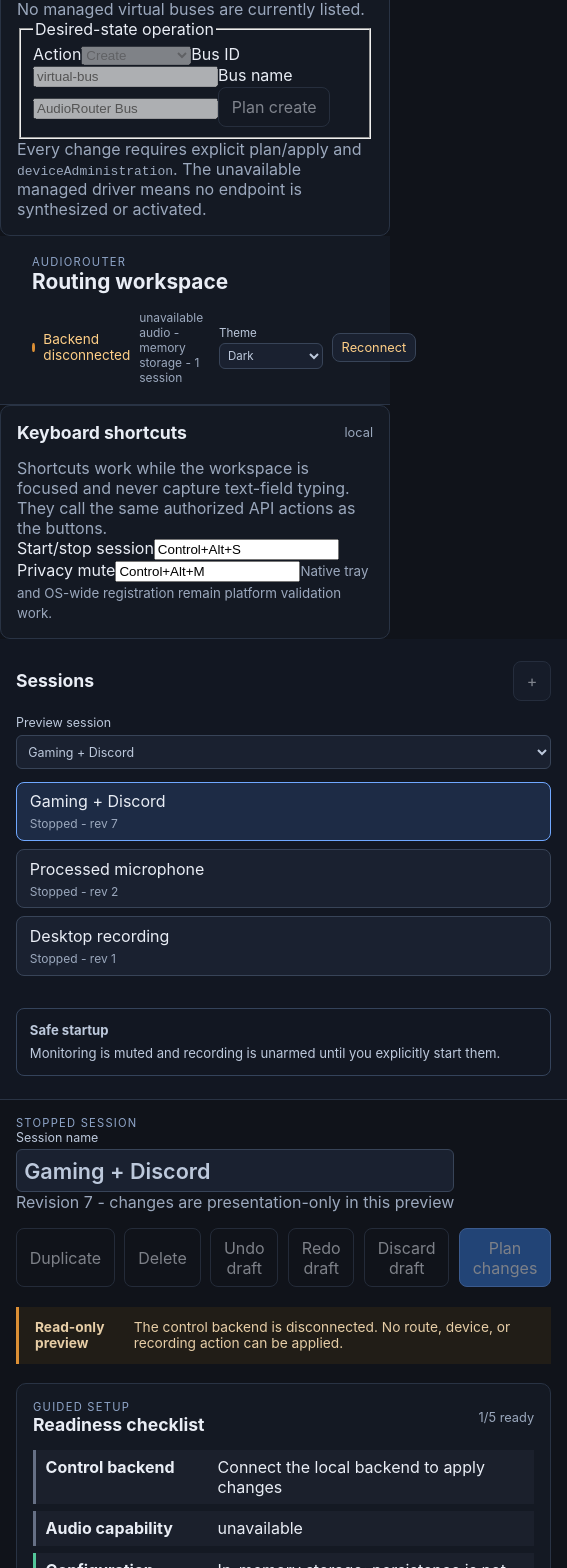
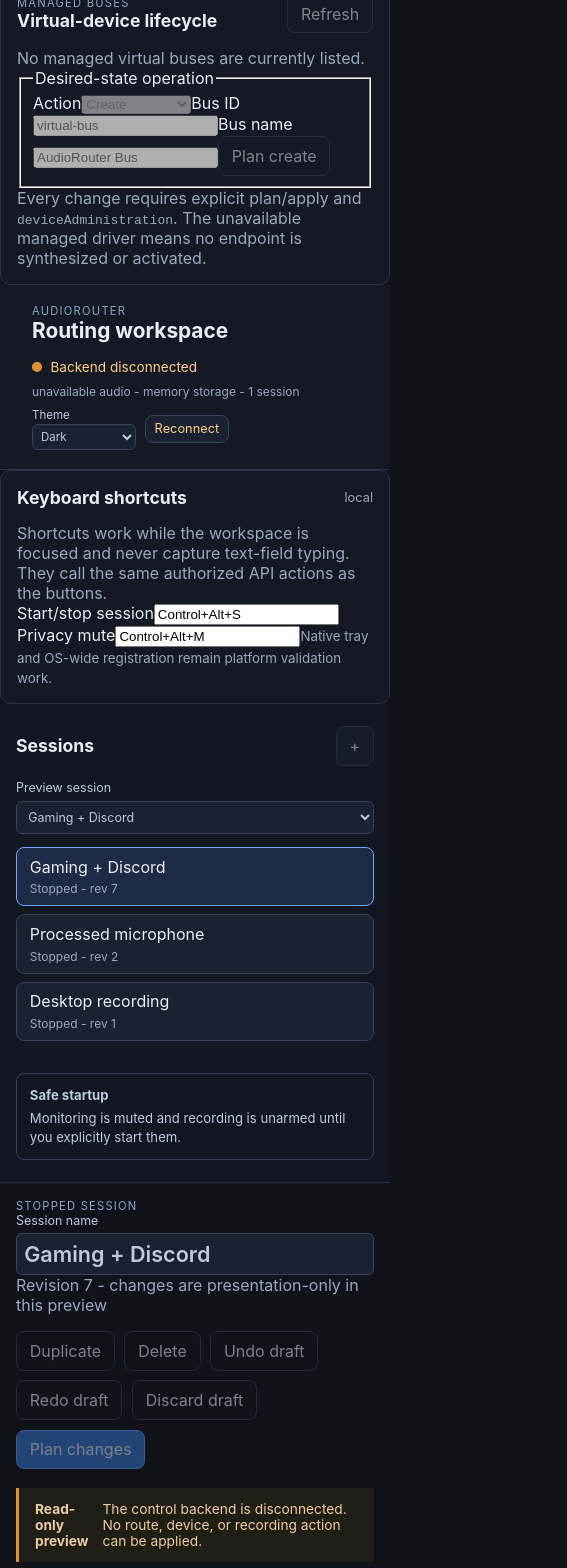
Before and after one commit to MrDesjardins/audiorouter, a React (Vite) app in the folder ui/: page / in a window 390 px wide. Shown: the part 432-2000 px from the top of the page, 567 px wide, since content can reach past the window. Built offline with nearby package versions, Linux system fonts and the light colour scheme.

Commit message:
fix: contain responsive workspace layout

```diff
--- a/ui/src/styles.css
+++ b/ui/src/styles.css
@@ -7,19 +7,19 @@ button:hover, button:focus-visible { border-color: #70a8ff; outline: 2px solid #
 .topbar { display: flex; justify-content: space-between; align-items: center; gap: 1rem; padding: 1.2rem 2rem; border-bottom: 1px solid #293344; background: #141923; }
 h1, h2, h3, p { margin: 0; } h1 { font-size: 1.3rem; } h2 { font-size: 1.1rem; } h3 { font-size: 1rem; }
 .eyebrow, .node-kind { color: #8fa5c8; font-size: .7rem; letter-spacing: .11em; text-transform: uppercase; } .muted, .node-card p, small { color: #9ba8bd; }
-.status-cluster { display: flex; align-items: center; gap: .55rem; color: #ffcf87; font-size: .85rem; } .status-detail { color: #9ba8bd; font-size: .75rem; } .status-dot { width: .6rem; height: .6rem; border-radius: 50%; background: #dc8f35; } .status-cluster button { padding: .35rem .55rem; font-size: .8rem; }
-.workspace-grid { display: grid; grid-template-columns: 250px 1fr; min-height: calc(100vh - 82px); }
+.status-cluster { display: flex; flex-wrap: wrap; align-items: center; gap: .55rem; min-width: 0; color: #ffcf87; font-size: .85rem; } .status-detail { color: #9ba8bd; font-size: .75rem; overflow-wrap: anywhere; } .status-dot { flex: 0 0 auto; width: .6rem; height: .6rem; border-radius: 50%; background: #dc8f35; } .status-cluster button { padding: .35rem .55rem; font-size: .8rem; }
+.workspace-grid { display: grid; grid-template-columns: 250px minmax(0, 1fr); min-height: calc(100vh - 82px); }
 .session-name { display: grid; gap: .3rem; color: #bdc9dc; font-size: .78rem; max-width: 28rem; }
 .session-name input { border: 1px solid #384458; border-radius: 6px; color: inherit; background: #1a2130; padding: .45rem; font: inherit; font-size: 1.35rem; font-weight: 600; }
 .sidebar { padding: 1.4rem 1rem; border-right: 1px solid #293344; background: #121722; } .section-heading { display: flex; justify-content: space-between; align-items: center; gap: .75rem; margin-bottom: .9rem; }
 .session-item { width: 100%; display: grid; text-align: left; gap: .3rem; margin-bottom: .5rem; } .session-item.selected { border-color: #70a8ff; background: #1d2b45; } .session-item small { font-size: .75rem; }
 .sidebar-note { margin-top: 2rem; padding: .8rem; border: 1px solid #34435b; border-radius: 8px; color: #bdc9dc; font-size: .82rem; } .sidebar-note p { margin-top: .4rem; line-height: 1.4; }
-.main-content { max-width: 1250px; width: 100%; padding: 2rem; margin: 0 auto; } .workspace-title { display: flex; justify-content: space-between; gap: 1rem; align-items: end; margin-bottom: 1.2rem; } .workspace-title h2 { font-size: 1.6rem; margin: .25rem 0; } .actions { display: flex; gap: .6rem; } .primary { background: #3475d1; border-color: #66a1ff; } .secondary { background: transparent; }
+.main-content { max-width: 1250px; min-width: 0; width: 100%; padding: 2rem; margin: 0 auto; } .workspace-title { display: flex; justify-content: space-between; gap: 1rem; align-items: end; margin-bottom: 1.2rem; min-width: 0; } .workspace-title h2 { font-size: 1.6rem; margin: .25rem 0; overflow-wrap: anywhere; } .actions { display: flex; flex-wrap: wrap; gap: .6rem; } .primary { background: #3475d1; border-color: #66a1ff; } .secondary { background: transparent; }
 .notice { display: flex; gap: .8rem; padding: .8rem 1rem; margin-bottom: 1.2rem; border-left: 3px solid #dc8f35; background: #211d17; color: #e6cda6; font-size: .86rem; }
 .warning-panel { display: grid; gap: .65rem; padding: 1rem; margin-bottom: 1.2rem; border: 1px solid #b98536; border-radius: 10px; background: #241e15; color: #f0d19a; }
 .warning-panel label { display: flex; gap: .5rem; align-items: flex-start; font-size: .86rem; }
 .canvas-panel, .panel { border: 1px solid #293344; border-radius: 10px; background: #141923; padding: 1rem; } .node-canvas { display: grid; grid-template-columns: repeat(auto-fit, minmax(190px, 1fr)); gap: 1rem; min-height: 190px; padding: 1rem 0 0; }
-.node-card { padding: 1rem; border: 1px solid #3a4c69; border-radius: 8px; background: #1a2230; } .node-card.selected { border-color: #70a8ff; box-shadow: 0 0 0 1px #70a8ff inset; } .node-card h3 { margin: .35rem 0; } .node-card p { font-size: .8rem; } .port-list { display: grid; gap: .35rem; margin-top: .9rem; } .port { border-radius: 5px; padding: .3rem; font-size: .72rem; background: #202b3c; } .port.input { border-left: 2px solid #a37cff; } .port.output { border-right: 2px solid #53c79a; }
+.node-card { min-width: 0; padding: 1rem; border: 1px solid #3a4c69; border-radius: 8px; background: #1a2230; } .node-card.selected { border-color: #70a8ff; box-shadow: 0 0 0 1px #70a8ff inset; } .node-card h3 { margin: .35rem 0; overflow-wrap: anywhere; } .node-card p { font-size: .8rem; overflow-wrap: anywhere; } .port-list { display: grid; gap: .35rem; margin-top: .9rem; } .port { min-width: 0; border-radius: 5px; padding: .3rem; font-size: .72rem; overflow-wrap: anywhere; background: #202b3c; } .port.input { border-left: 2px solid #a37cff; } .port.output { border-right: 2px solid #53c79a; }
 .graph-list { display: grid; gap: .8rem; padding-top: .4rem; } .graph-list ol, .graph-list ul { margin: 0; padding-left: 1.5rem; } .graph-list li { padding: .2rem 0; } .graph-list button { width: 100%; text-align: left; } .graph-list button.selected { border-color: #70a8ff; background: #1d2b45; } .graph-list h3 { margin-top: .4rem; font-size: .9rem; }
 .inspector { margin-top: 1rem; } .inspector-grid { display: flex; flex-wrap: wrap; align-items: center; gap: .8rem; } .inspector-grid label { display: flex; align-items: center; gap: .45rem; color: #c4d0e2; } button:disabled { cursor: not-allowed; opacity: .5; }
 .lower-grid { display: grid; grid-template-columns: 1fr 1fr; gap: 1rem; margin-top: 1rem; } .library-grid { display: grid; grid-template-columns: repeat(2, 1fr); gap: .6rem; } .library-grid button { display: grid; text-align: left; gap: .25rem; } .library-grid small { font-size: .72rem; } .badge { color: #9ba8bd; font-size: .8rem; }
```
Also changed, not shown: 1 other file (tests, documents, lock files or other folders).
